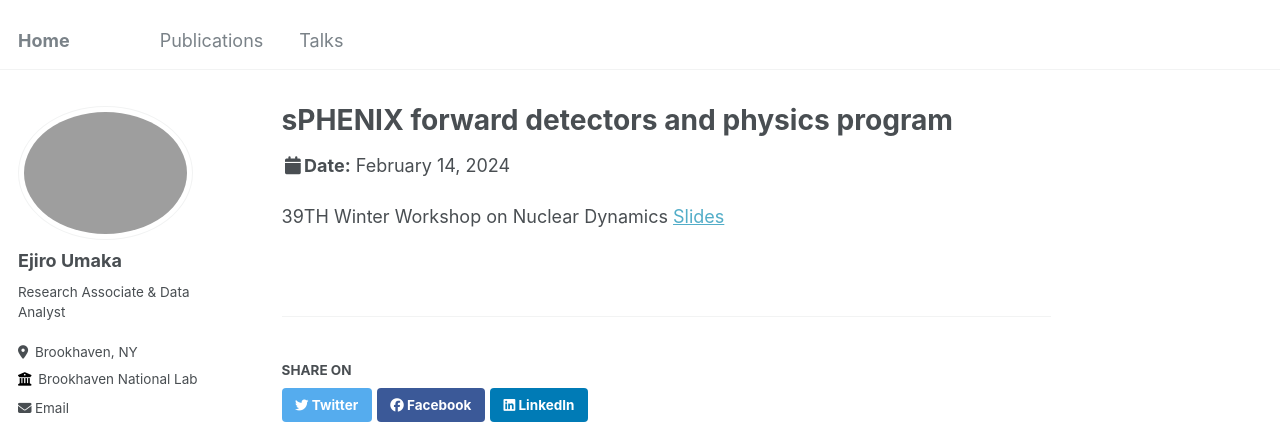
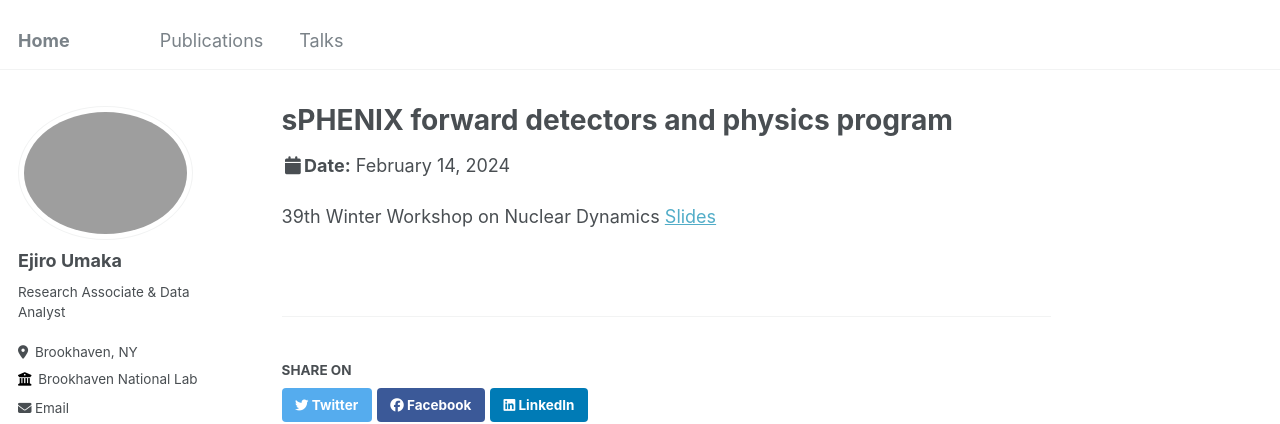
Before and after one commit to eumaka/eumaka.github.io, a Jekyll site: the page built from _talks/2024-02-14.md, in a window 1280 px wide and 935 px high. Shown: the top 424 px of the window. Built offline with Jekyll 4.4.1, drawn with Linux system fonts in a browser that asks for light colours; some web fonts are replaced.

Commit message:
Update 2024-02-14.md

```diff
--- a/_talks/2024-02-14.md
+++ b/_talks/2024-02-14.md
@@ -9,5 +9,5 @@ location: "Wyoming"
 ---
 
 
-39TH Winter Workshop on Nuclear Dynamics
+39th Winter Workshop on Nuclear Dynamics
 [Slides](https://indico.cern.ch/event/1345629/contributions/5799515/attachments/2800369/4885377/EJIROUMAKA_sPHENIXFWDDETECTORSV2.pdf)
```
